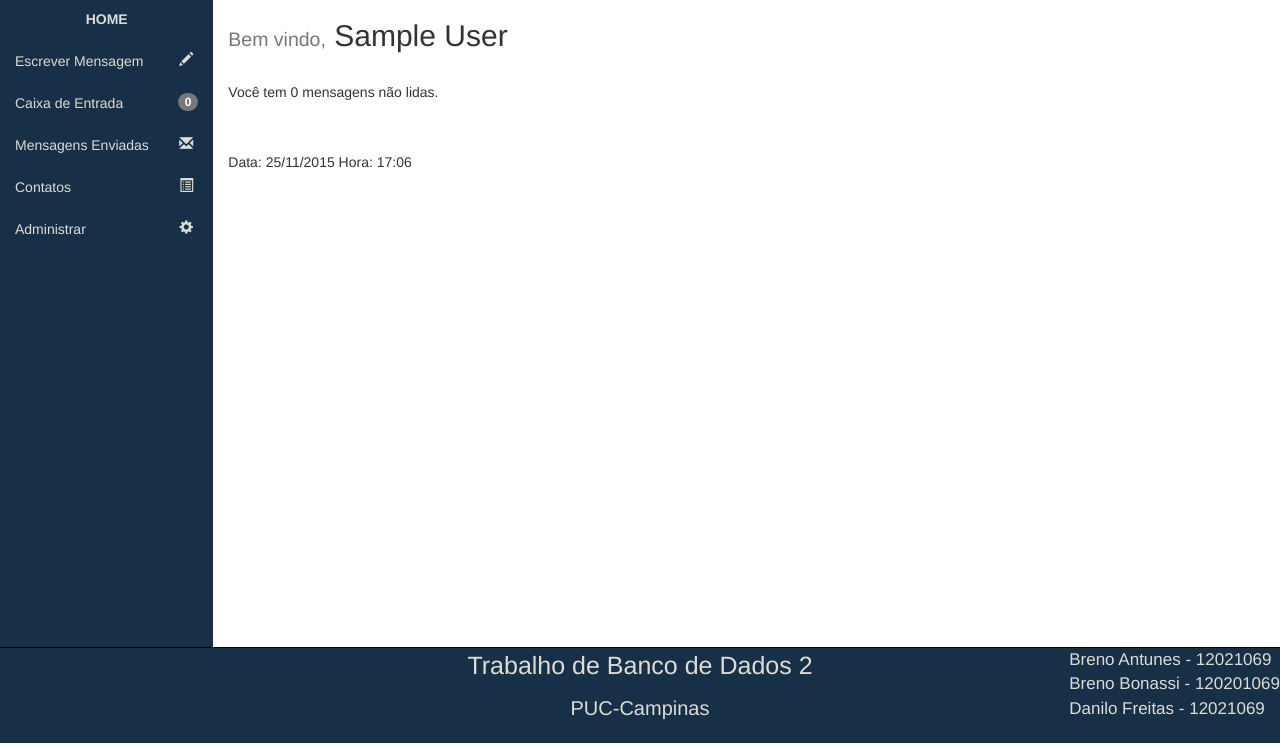
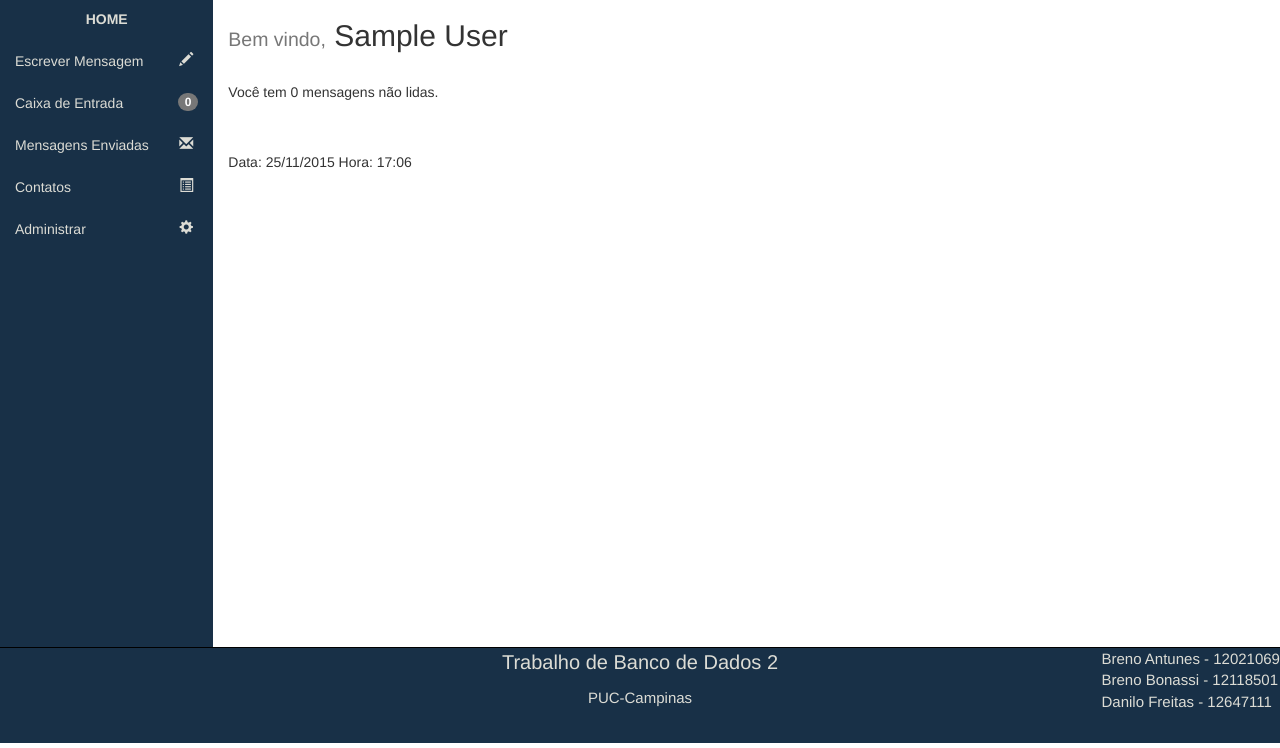
Before and after one commit to antunesbe/ProjetoBD2, a PHP site: page / in a window 1280 px wide. Shown: the part 52-800 px from the top of the page. Run offline with PHP 8.4, Linux system fonts and the light colour scheme; the visitor is signed in with stand-in values (Sample User, id 1); data that the repository does not hold is empty.

Commit message:
mudado o tamanho do rodapé e ras

```diff
--- a/index.php
+++ b/index.php
@@ -112,11 +112,11 @@
 
 			</div>
 			<div class="col-md-4 conteudoRodape">
-				<p style="font-size:25px">Trabalho de Banco de Dados 2</p>
-				<p style="font-size:20px">PUC-Campinas</p>
+				<p style="font-size:20px">Trabalho de Banco de Dados 2</p>
+				<p style="font-size:15px">PUC-Campinas</p>
 			</div>
 			<div class="col-md-4 conteudoRodape">
-				<p class="pull-right text-left"style="font-size:17px">Breno Antunes - 12021069 <br>Breno Bonassi - 120201069 <br>Danilo Freitas - 12021069 </p>
+				<p class="pull-right text-left"style="font-size:15px">Breno Antunes - 12021069 <br>Breno Bonassi - 12118501 <br>Danilo Freitas - 12647111 </p>
 			</div>
 		</footer>
 	</div>
```
